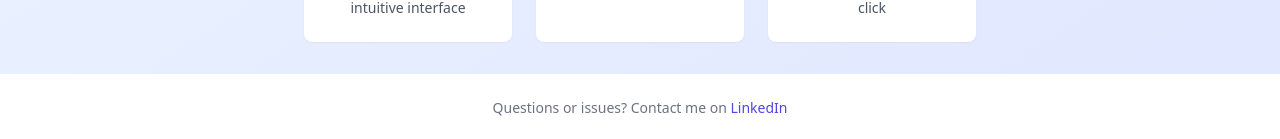
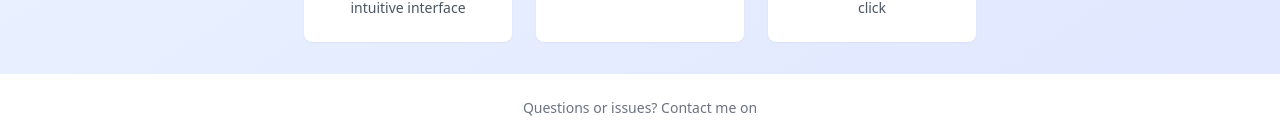
Before and after one commit to YairYR/iny-one-full, a Next.js app: page / in a window 1280 px wide. Shown: the part 660-799 px from the top of the page. Built offline with nearby package versions, Linux system fonts and the light colour scheme.

Commit message:
Update footer.tsx

```diff
--- a/src/components/footer.tsx
+++ b/src/components/footer.tsx
@@ -5,15 +5,7 @@ export default function Footer() {
 
     return (
         <footer className="bg-white py-6 text-center text-sm text-gray-500">
-            {lang.get('footer')}{' '}
-            <a
-            href="https://www.linkedin.com/in/yairyuhaniak"
-            target="_blank"
-            rel="noopener noreferrer"
-            className="text-indigo-600 hover:text-indigo-800 font-medium"
-            >
-            {lang.get('linkedin')}
-            </a>
+            {lang.get('footer')}
         </footer>
     )
 }
```
